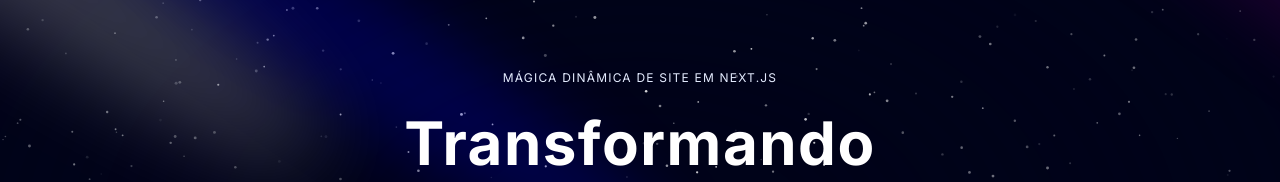
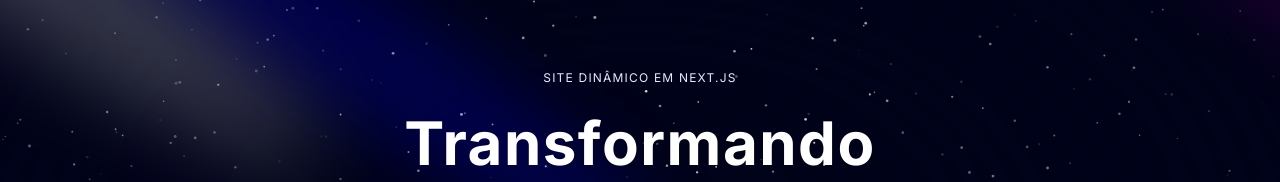
Before and after one commit to redgp0g/PortfolioReact, a Next.js app: page / in a window 1280 px wide. Shown: the part 154-336 px from the top of the page. Built offline with nearby package versions, Linux system fonts and the light colour scheme.

Commit message:
Alterado Texto

```diff
--- a/components/Hero.tsx
+++ b/components/Hero.tsx
@@ -35,7 +35,7 @@ const Hero = () => {
       <div className="flex justify-center relative my-20 z-10">
         <div className="max-w-[89vw] md:max-w-2xl lg:max-w-[60vw] flex flex-col items-center justify-center">
           <h2 className="uppercase tracking-widest text-xs text-center text-blue-100 max-w-80">
-            Mágica Dinâmica de Site em Next.js
+            Site Dinâmico em Next.js
           </h2>
             <TextGenerateEffect
               className="text-center text-[40px] md:text-5xl lg:text-6xl mb-5"
```
